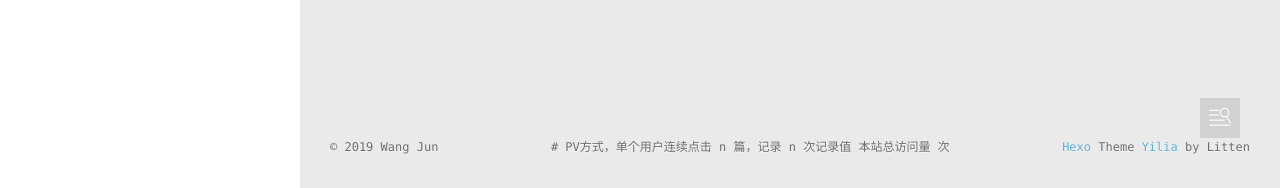
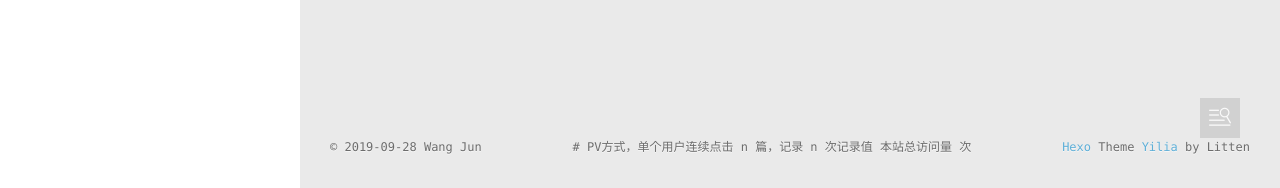
Before and after one commit to dream-hello/dream-hello.github.io, a plain HTML site: page 2019/09/21/article-title-1/index.html in a window 1280 px wide. Shown: the part 612-800 px from the top of the page. Drawn offline with Linux system fonts and the light colour scheme; some packages are replaced by stand-ins of ours; a script that the page names is missing.

Commit message:
Site updated: 2019-09-28 22:05:26

```diff
--- a/2019/09/21/article-title-1/index.html
+++ b/2019/09/21/article-title-1/index.html
@@ -347,7 +347,7 @@
   <div class="outer">
     <div id="footer-info">
     	<div class="footer-left">
-    		&copy; 2019 Wang Jun
+    		&copy; 2019-09-28 Wang Jun
     	</div>
       	<div class="footer-right">
       		<a href="http://hexo.io/" target="_blank">Hexo</a>  Theme <a href="https://github.com/litten/hexo-theme-yilia" target="_blank">Yilia</a> by Litten
```
Also changed, not shown: 2019/09/21/hello-world/index.html (+1 -1 lines), 2019/09/21/hexo-GitHub-ssh搭建博客/index.html (+1 -1 lines), 2019/09/22/关于运行npm i hexo-generator-json-content --save 出现问题的解决方法/index.html (+1 -1 lines), 2019/09/22/英语笔记/index.html (+1 -1 lines), 2019/09/28/关于图片不显示问题/index.html (+1 -1 lines), archives/2019/09/index.html (+1 -1 lines), archives/2019/index.html (+1 -1 lines), archives/index.html (+1 -1 lines), index.html (+1 -1 lines), tags/英语笔记/index.html (+1 -1 lines).
